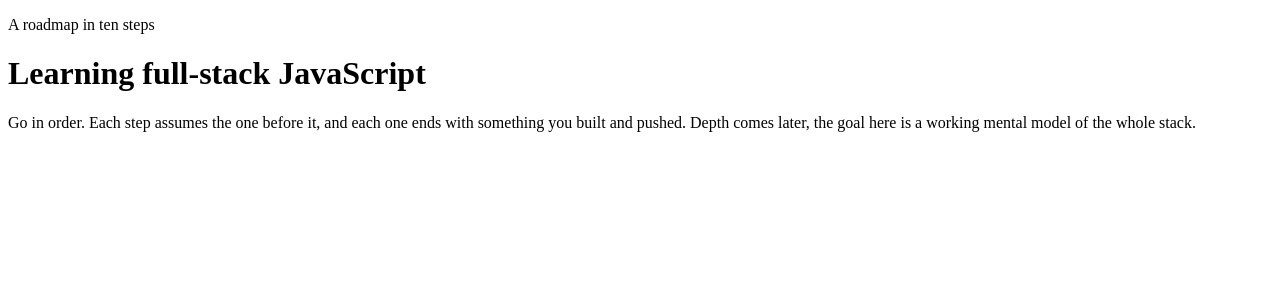
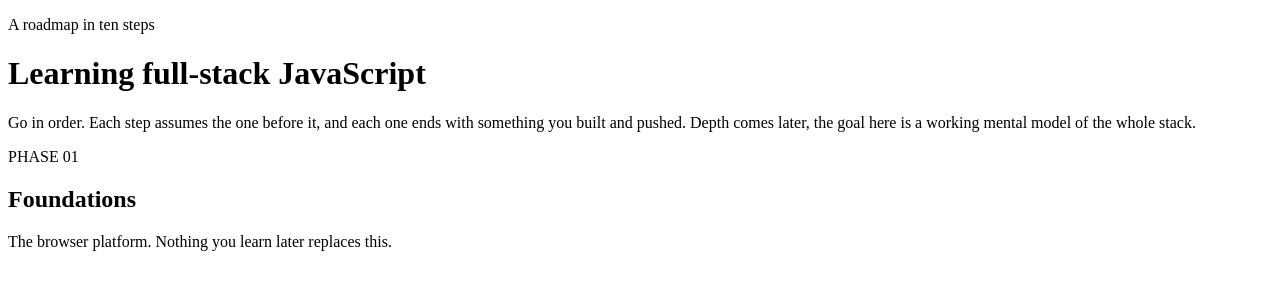
Before and after one commit to AdamKirikisla/learning-fullstack-js, a React (Vite) app in the folder learning-fullstack-js/: page / in a window 1280 px wide. Shown: the top 300 px of the page. Built offline with nearby package versions, Linux system fonts and the light colour scheme.

Commit message:
add Foundations.jsx

```diff
--- a/learning-fullstack-js/src/App.jsx
+++ b/learning-fullstack-js/src/App.jsx
@@ -1,9 +1,11 @@
 import Header from "./Components/Header"
+import Main from "./Components/Main/Main"
 
 export default function App() {
     return (
     <>
       <Header />
+      <Main />
 
     </>
   )
--- /dev/null
+++ b/learning-fullstack-js/src/Components/Main/Foundations.jsx
@@ -0,0 +1,11 @@
+export default function Foundations(){
+    return(
+        <>
+        <p>PHASE 01</p>
+        <h2>Foundations</h2>
+        <p>The browser platform. Nothing you learn later replaces this.</p>
+
+        </>
+
+    )
+}
--- a/learning-fullstack-js/src/Components/Main.jsx
+++ b/learning-fullstack-js/src/Components/Main/Main.jsx
@@ -1,7 +1,9 @@
+import Foundations from "./Foundations"
+
 export default function Main(){
     return(
         <>
-
+        <Foundations />
         </>
 
     )
```
